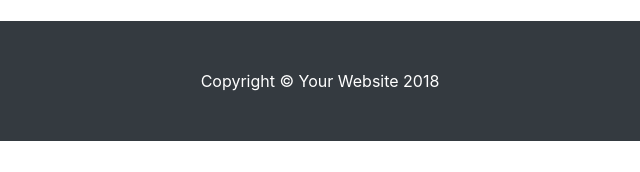
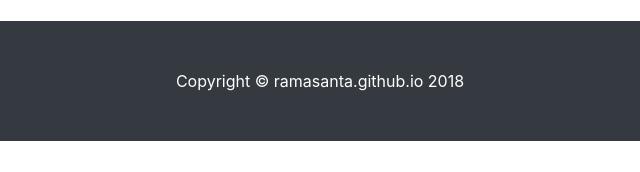
Before and after one commit to ramasanta/ramasanta.github.io, a plain HTML site: page gallery/project_9.html in a window 1280 px wide. Shown: the part 625-797 px from the top of the page, 320-960 px from the left. Drawn offline with Linux system fonts and the light colour scheme.

Commit message:
add site name in footer

```diff
--- a/gallery/project_9.html
+++ b/gallery/project_9.html
@@ -88,7 +88,7 @@
     <!-- Footer -->
     <footer class="py-5 bg-dark">
       <div class="container">
-        <p class="m-0 text-center text-white">Copyright &copy; Your Website 2018</p>
+        <p class="m-0 text-center text-white">Copyright &copy; ramasanta.github.io 2018</p>
       </div>
       <!-- /.container -->
     </footer>
```
Also changed, not shown: index.html (+1 -0 lines).
